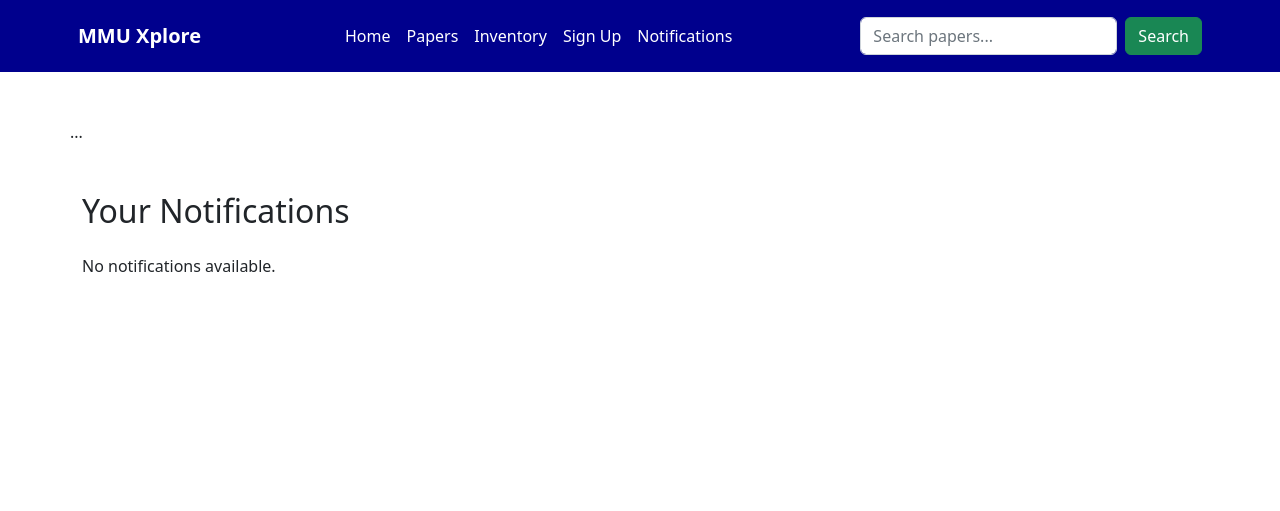
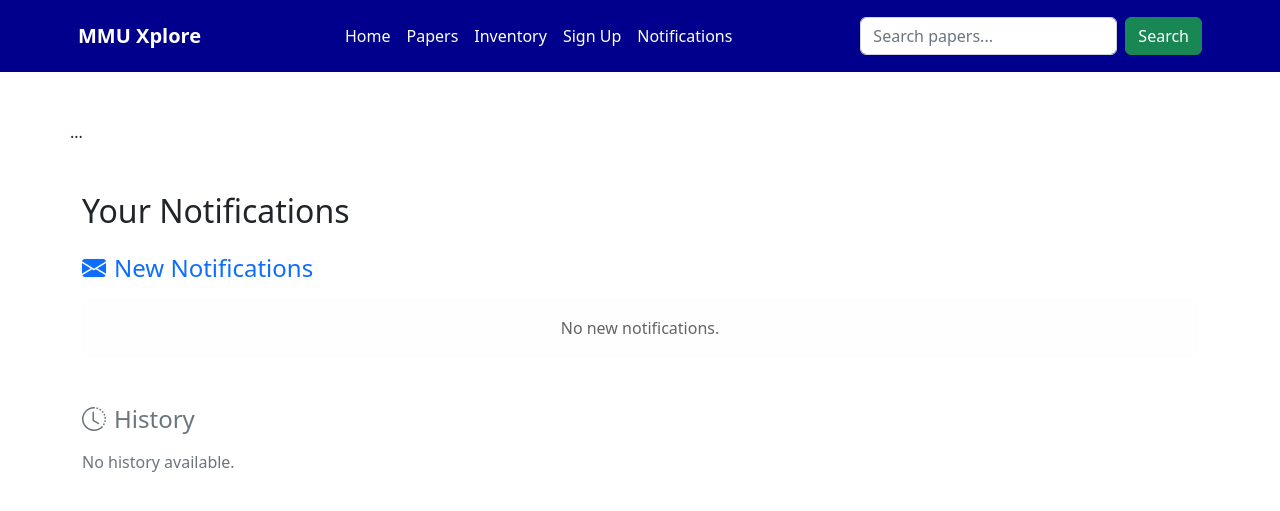
Before and after one commit to nidqija/MMUXplore-Research-Tracker, a Django app: page /notifications_page/ in a window 1280 px wide. Shown: the top 511 px of the page. Run offline with Django 3.2, Linux system fonts and the light colour scheme.

Commit message:
ipraynotificationisnotbroken

```diff
--- a/myproject/myapp/templates/notification_page.html
+++ b/myproject/myapp/templates/notification_page.html
@@ -1,12 +1,15 @@
 <!DOCTYPE html>
 <html lang="en">
+
 <head>
     <meta charset="UTF-8">
     <meta name="viewport" content="width=device-width, initial-scale=1.0">
     <title>Notification Page</title>
-    <link href="https://cdn.jsdelivr.net/npm/bootstrap@5.2.3/dist/css/bootstrap.min.css" rel="stylesheet" integrity="sha384-rbsA2VBKQhggwzxH7pPCaAqO46MgnOM80zW1RWuH61DGLwZJEdK2Kadq2F9CUG65" crossorigin="anonymous">
+    <link href="https://cdn.jsdelivr.net/npm/bootstrap@5.2.3/dist/css/bootstrap.min.css" rel="stylesheet"
+        integrity="sha384-rbsA2VBKQhggwzxH7pPCaAqO46MgnOM80zW1RWuH61DGLwZJEdK2Kadq2F9CUG65" crossorigin="anonymous">
     <link rel="stylesheet" href="https://cdn.jsdelivr.net/npm/bootstrap-icons@1.11.1/font/bootstrap-icons.css">
 </head>
+
 <body>
 
     {% include 'components/student_navbar.html' %}
@@ -14,26 +17,53 @@
 
     <div class="container mt-5">
         <h2 class="mb-4">Your Notifications</h2>
-        {% if notifications %}
-            <ul class="list-group">
-                {% for notification in notifications %}
-                    <li class="list-group-item d-flex justify-content-between align-items-center mb-5">
-                        <div >
-                            <strong>{{ notification.notify_title }}</strong>
-                            <p class="mb-1">{{ notification.notify_message }}</p>
-                            <small class="text-muted">{{ notification.created_at|date:"F j, Y, g:i a" }}</small>
-                        </div>
 
-                    </li>
-                {% endfor %}
-            </ul>
+        <!-- Unread Section -->
+        <h4 class="text-primary mb-3"><i class="bi bi-envelope-fill me-2"></i>New Notifications</h4>
+        {% if unread_notifications %}
+        <div class="list-group mb-5 shadow-sm">
+            {% for notification in unread_notifications %}
+            <div class="list-group-item d-flex justify-content-between align-items-center p-3">
+                <div>
+                    <h5 class="mb-1">{{ notification.notify_title }}</h5>
+                    <p class="mb-1">{{ notification.notify_message }}</p>
+                    <small class="text-muted">{{ notification.created_at|date:"F j, Y, g:i a" }}</small>
+                </div>
+                <a href="{% url 'mark_notification_read' notification.notify_id %}"
+                    class="btn btn-outline-secondary btn-sm">Mark as Read</a>
+            </div>
+            {% endfor %}
+        </div>
         {% else %}
-            <p>No notifications available.</p>
+        <div class="alert alert-light text-center mb-5" role="alert">
+            No new notifications.
+        </div>
+        {% endif %}
+
+        <!-- History Section -->
+        <h4 class="text-secondary mb-3"><i class="bi bi-clock-history me-2"></i>History</h4>
+        {% if read_notifications %}
+        <div class="list-group mb-5">
+            {% for notification in read_notifications %}
+            <div class="list-group-item d-flex justify-content-between align-items-center p-3 bg-light text-muted">
+                <div>
+                    <h6 class="mb-1">{{ notification.notify_title }}</h6>
+                    <p class="mb-1 small">{{ notification.notify_message }}</p>
+                    <small>{{ notification.created_at|date:"F j, Y, g:i a" }}</small>
+                </div>
+            </div>
+            {% endfor %}
+        </div>
+        {% else %}
+        <p class="text-muted">No history available.</p>
         {% endif %}
     </div>
 
 
 
-    <script src="https://cdn.jsdelivr.net/npm/bootstrap@5.2.3/dist/js/bootstrap.bundle.min.js" integrity="sha384-kenU1KFdBIe4zVF0s0G1M5b4hcpxyD9F7jL+jjXkk+Q2h455rYXK/7HAuoJl+0I4" crossorigin="anonymous"></script>
+    <script src="https://cdn.jsdelivr.net/npm/bootstrap@5.2.3/dist/js/bootstrap.bundle.min.js"
+        integrity="sha384-kenU1KFdBIe4zVF0s0G1M5b4hcpxyD9F7jL+jjXkk+Q2h455rYXK/7HAuoJl+0I4"
+        crossorigin="anonymous"></script>
 </body>
+
 </html>
--- a/myproject/myapp/urls.py
+++ b/myproject/myapp/urls.py
@@ -22,6 +22,8 @@ urlpatterns = [
     path('search_paper/', views.search_paper, name='search_paper'),
     path('report_comment/', views.report_comment, name='report_comment'),
     path('notifications_page/', views.notification_page, name='notification_page'),
+    path('mark_notification_read/<int:notify_id>/', views.mark_notification_read, name='mark_notification_read'),
+
 
 
     # End General URLs
--- a/myproject/myapp/views.py
+++ b/myproject/myapp/views.py
@@ -893,37 +893,59 @@ def your_view_name(request):
 def notification_page(request):
     user_name = request.session.get('user_name', 'Guest')
     user_id = request.session.get('user_id')
+    read_ids = request.session.get('read_notifications', [])
+
+    unread_notifications = []
+    read_notifications = []
 
     if user_id:
-        # Use user_id_id to match the DB column directly since the FK is named 'user_id'
-        notifications = Notification.objects.filter(user_id_id=user_id).order_by('-created_at')
-    else:
-        notifications = []
+        # Get ALL notifications first to sort/split
+        all_notifications = Notification.objects.filter(user_id_id=user_id).order_by('-created_at')
+
+        unread_notifications = [n for n in all_notifications if n.notify_id not in read_ids]
+        read_notifications = [n for n in all_notifications if n.notify_id in read_ids]
 
     return render(request, 'notification_page.html', {
         'user_name': user_name,
-        'notifications': notifications
+        'unread_notifications': unread_notifications,
+        'read_notifications': read_notifications
     })
 
 
 def notification_context(request):
     user_name = request.session.get('user_name', 'Guest')
     user_id = request.session.get('user_id')
+    read_ids = request.session.get('read_notifications', [])
 
-    notifications = []
+    notifications = [] # This will essentially be "unread_notifications" for the navbar
 
     if user_id:
         # Use user_id_id to match the DB column directly since the FK is named 'user_id'
-        notifications = Notification.objects.filter(user_id_id=user_id).order_by('-created_at')
-        print(f"DEBUG: Context - User ID: {user_id} | Notifications Found: {notifications.count()}")
+        all_notifs = Notification.objects.filter(user_id_id=user_id).order_by('-created_at')
+        # Filter out read ones
+        notifications = [n for n in all_notifs if n.notify_id not in read_ids]
+
     elif user_name != 'Guest':
          # Fallback to name if id not in session
          user = User.objects.filter(fullname=user_name).first()
          if user:
-             notifications = Notification.objects.filter(user_id=user).order_by('-created_at')
-             print(f"DEBUG: Context - Fallback User {user_name} | Notifications Found: {notifications.count()}")
+             all_notifs = Notification.objects.filter(user_id=user).order_by('-created_at')
+             notifications = [n for n in all_notifs if n.notify_id not in read_ids]
 
     return {'notifications': notifications}
+
+def mark_notification_read(request, notify_id):
+    if not request.session.get('user_id'):
+         return redirect('signin')
+
+    read_list = request.session.get('read_notifications', [])
+    if notify_id not in read_list:
+        read_list.append(notify_id)
+        request.session['read_notifications'] = read_list
+        request.session.modified = True
+
+    # Redirect back to where the user came from, or home
+    return redirect(request.META.get('HTTP_REFERER', 'researcher_home'))
 
 @admin_required
 def inspect_profile(request, user_id):
```
Also changed, not shown: myproject/myapp/templates/components/researcher_navbar.html (+15 -9 lines), myproject/db.sqlite3.
